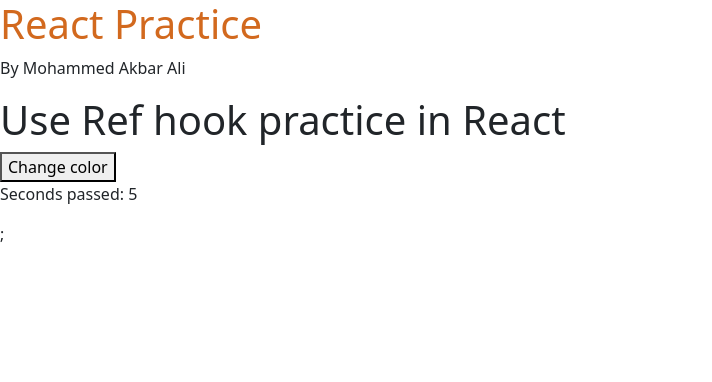
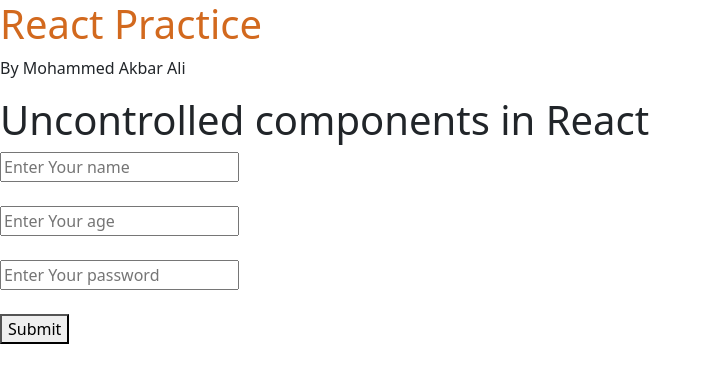
Before and after one commit to hafizakbar19/react, a React (Vite) app in the folder my-app/: page / in a window 1280 px wide. Shown: the top 382 px of the page, without its empty margins (0-712 px from the left). Built offline with nearby package versions, Linux system fonts and the light colour scheme.

Commit message:
Uncontrolled component practice

```diff
--- a/my-app/src/App.jsx
+++ b/my-app/src/App.jsx
@@ -1,5 +1,5 @@
 
-import UseRefHook from "./components/UseRefHook";
+import Uncontrolled from "./components/Uncontrolled";
 
 function App() {
   return (
@@ -8,7 +8,7 @@
         <h1 style={{ color: "chocolate" }}>React Practice</h1>
       </div>
       <p className="read-the-docs">By Mohammed Akbar Ali</p>
-      <UseRefHook />
+      <Uncontrolled />
     </>
   );
 }
--- /dev/null
+++ b/my-app/src/components/Uncontrolled.jsx
@@ -0,0 +1,37 @@
+import React, { useRef } from 'react'
+
+const Uncontrolled = () => {
+    const nameRef = useRef();
+    const ageRef = useRef();
+    const passwordRef = useRef();
+
+    const formHandler = (e) => {
+        e.preventDefault();
+        console.log(nameRef.current.value)
+        console.log(ageRef.current.value)
+        console.log(passwordRef.current.value)
+    }
+
+  return (
+    <>
+    <h1>Uncontrolled components in React</h1>
+    {
+        //the component that doesn't use state to control the form is called uncontrolled component
+    }
+    <form onSubmit={formHandler} action="">
+        <input type="text" ref={nameRef} placeholder='Enter Your name'/>
+        <br />
+        <br />
+        <input type="number" ref={ageRef} placeholder='Enter Your age'/>
+        <br />
+        <br />
+        <input type="password" ref={passwordRef} placeholder='Enter Your password'/>
+        <br />
+        <br />
+        <button>Submit</button>
+    </form>
+    </>
+  )
+}
+
+export default Uncontrolled
```
